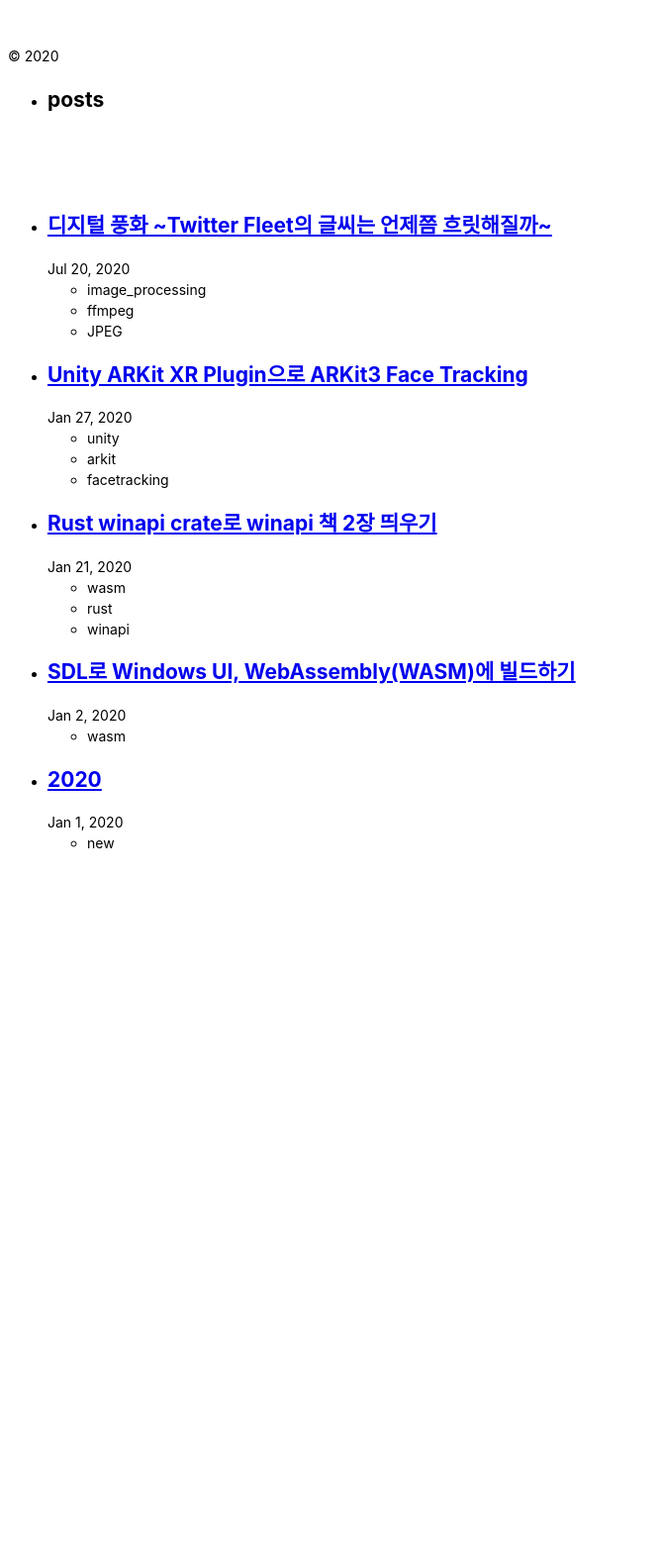
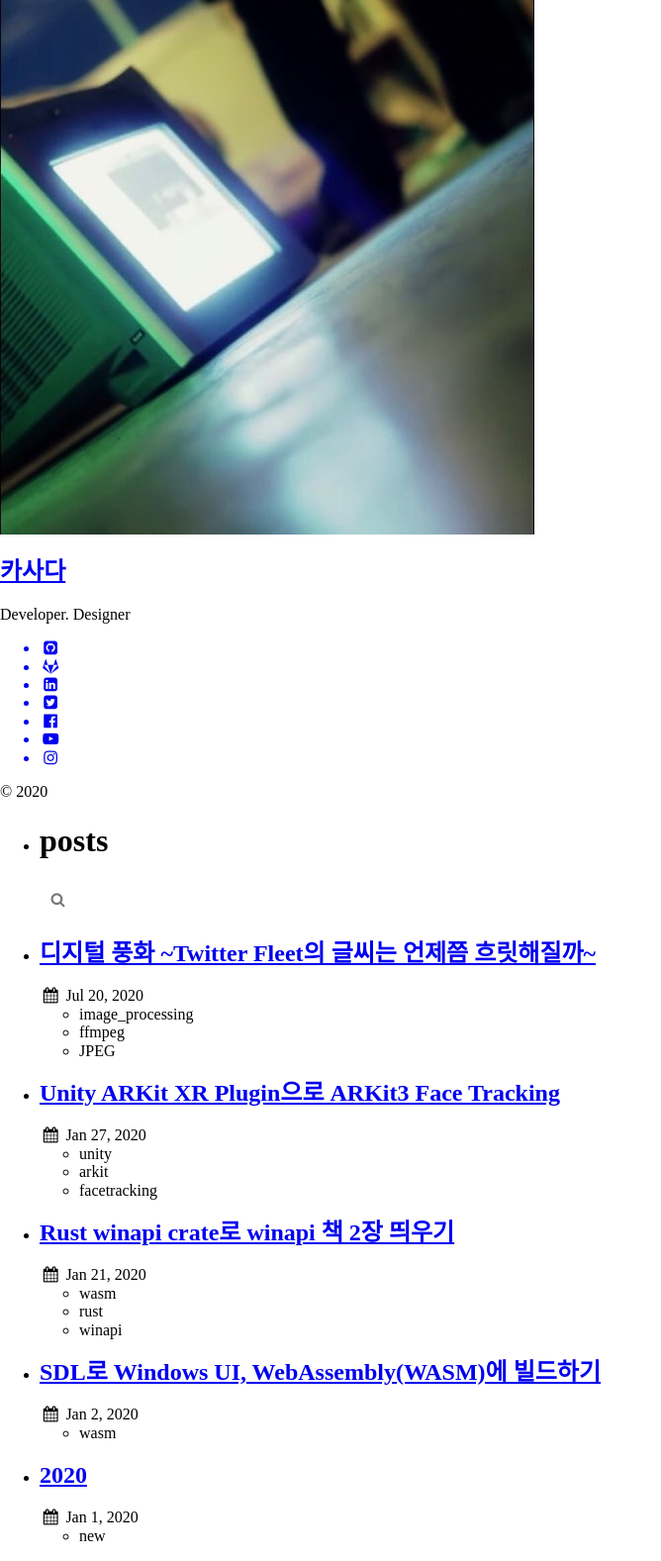
Before and after one commit to hyunjun529/hyunjun529.github.io, a Jekyll site: the page built from index.md, in a window 1280 px wide. Shown: the whole page at 99% size, without its empty margins (0-668 px from the left). Built offline with Jekyll 4.4.1, drawn with Linux system fonts in a browser that asks for light colours; before the commit the page ends 916 px from its top, so only the background shows below that.

Commit message:
:sparkles: fontello, tachyons 추가, _config.yml 개선

```diff
--- a/_config.yml
+++ b/_config.yml
@@ -32,11 +32,29 @@ google_analytics: UA-55359566-9
 
 # vaporwave
 vaporwave:
+  name: 카사다
+  tagline: Developer. Designer
+  profile_image: "assets/profile.png"
+
   search: true
+  sitemap: true
+  color: auto # light/dark/auto
 
-# Exclude from processing.
-# The following items will not be processed, by default. Create a custom list
-# to override the default setting.
+  html_lang: ko
+  date_format: "%b %-d, %Y"
+
+  analytics_id: UA-55359566-9
+
+  # generate social links in footer
+  social_links:
+    github:  hyunjun529
+    gitlab: jekyll
+    linkedIn: jekyll
+    twitter: zaq1qaz
+    facebook: jekyll
+    instagram: jekyll
+    youtube: jekyll
+
 exclude:
   - Gemfile
   - Gemfile.lock
@@ -45,5 +63,3 @@ exclude:
   - vendor/cache/
   - vendor/gems/
   - vendor/ruby/
-
-# Not Defaults
--- a/_includes/head.html
+++ b/_includes/head.html
@@ -1,9 +1,10 @@
 <meta charset="UTF-8">
-<meta name="viewport" content="width=device-width, initial-scale=1.0">
+<meta name="viewport" content="width=device-width, initial-scale=1">
 <meta http-equiv="X-UA-Compatible" content="ie=edge">
 
 {%- include favicon.html -%}
 
+<link rel="stylesheet" href="https://unpkg.com/tachyons@4.12.0/css/tachyons.min.css"/>
 <link rel="stylesheet" href="{{ "/assets/css/style.css" | relative_url }}">
 
 <title>{{ page.title | default: site.title }}</title>
--- a/_layouts/default.html
+++ b/_layouts/default.html
@@ -1,5 +1,5 @@
 <!DOCTYPE html>
-<html lang="{{ site.plainwhite.html_lang }}">
+<html lang="{{ site.vaporwave.html_lang }}">
 
 <head>
   {%- include head.html -%}
@@ -8,101 +8,73 @@
 <body>
   <main class="container">
     <section class="about">
-      <a href="{{ "/" | relative_url}}"><img src="{{site.baseurl }}/{{ site.plainwhite.portfolio_image }}" alt="{{ site.plainwhite.name }}"></a>
+      <a href="{{ "/" | relative_url}}"><img src="{{site.baseurl }}/{{ site.vaporwave.profile_image }}" alt="{{ site.vaporwave.name }}"></a>
       <h2 id="title">
-        <a href="{{ "/" | relative_url }}">{{ site.plainwhite.name }}</a>
+        <a href="{{ "/" | relative_url }}">{{ site.vaporwave.name }}</a>
       </h2>
-      <p class="tagline">{{ site.plainwhite.tagline }}</p>
+      <p class="tagline">{{ site.vaporwave.tagline }}</p>
       <ul class="social">
-        {%- if site.plainwhite.social_links.github -%}
-        <a href="https://github.com/{{ site.plainwhite.social_links.github }}" target="_blank">
+        {%- if site.vaporwave.social_links.github -%}
+        <a href="https://github.com/{{ site.vaporwave.social_links.github }}" target="_blank">
           <li>
-            <i class="icon-github-circled"></i>
+            <i class="icon-github-squared"></i>
           </li>
         </a>
         {%- endif -%}
-		{%- if site.plainwhite.social_links.gitlab -%}
-        <a href="https://gitlab.com/{{ site.plainwhite.social_links.gitlab }}" target="_blank">
+		    {%- if site.vaporwave.social_links.gitlab -%}
+        <a href="https://gitlab.com/{{ site.vaporwave.social_links.gitlab }}" target="_blank">
           <li>
             <i class="icon-gitlab"></i>
           </li>
         </a>
         {%- endif -%}
-        {%- if site.plainwhite.social_links.linkedIn -%}
-        <a href="https://www.linkedin.com/{{ site.plainwhite.social_links.linkedIn }}" target="_blank">
+        {%- if site.vaporwave.social_links.linkedIn -%}
+        <a href="https://www.linkedin.com/{{ site.vaporwave.social_links.linkedIn }}" target="_blank">
           <li>
             <i class="icon-linkedin-squared"></i>
           </li>
         </a>
         {%- endif -%}
-        {%- if site.plainwhite.social_links.twitter -%}
-        <a href="https://twitter.com/{{ site.plainwhite.social_links.twitter }}" target="_blank">
+        {%- if site.vaporwave.social_links.twitter -%}
+        <a href="https://twitter.com/{{ site.vaporwave.social_links.twitter }}" target="_blank">
           <li>
             <i class="icon-twitter-squared"></i>
           </li>
         </a>
         {%- endif -%}
-        {%- if site.plainwhite.social_links.instagram -%}
-        <a href="https://instagram.com/{{ site.plainwhite.social_links.instagram }}" target="_blank">
+        {%- if site.vaporwave.social_links.facebook -%}
+        <a href="https://facebook.com/{{ site.vaporwave.social_links.facebook }}" target="_blank">
+          <li>
+            <i class="icon-facebook-official"></i>
+          </li>
+        </a>
+        {%- endif -%}
+        {%- if site.vaporwave.social_links.youtube -%}
+        <a href="https://youtube.com/{{ site.vaporwave.social_links.youtube }}" target="_blank">
+          <li>
+            <i class="icon-youtube-play"></i>
+          </li>
+        </a>
+        {%- endif -%}
+        {%- if site.vaporwave.social_links.instagram -%}
+        <a href="https://instagram.com/{{ site.vaporwave.social_links.instagram }}" target="_blank">
           <li>
             <i class="icon-instagram"></i>
           </li>
         </a>
         {%- endif -%}
-        {%- if site.plainwhite.social_links.facebook -%}
-        <a href="https://facebook.com/{{ site.plainwhite.social_links.facebook }}" target="_blank">
-          <li>
-            <i class="icon-facebook-squared"></i>
-          </li>
-        </a>
-        {%- endif -%}
-        {%- if site.plainwhite.social_links.youtube -%}
-        <a href="https://youtube.com/{{ site.plainwhite.social_links.youtube }}" target="_blank">
-          <li>
-            <i class="icon-youtube"></i>
-          </li>
-        </a>
-        {%- endif -%}
-        {%- if site.plainwhite.social_links.pinterest -%}
-        <a href="https://pinterest.com/{{ site.plainwhite.social_links.pinterest }}" target="_blank">
-          <li>
-            <i class="icon-pinterest-squared"></i>
-          </li>
-        </a>
-        {%- endif -%}
-        {%- if site.plainwhite.social_links.dribbble -%}
-        <a href="https://dribbble.com/{{ site.plainwhite.social_links.dribbble }}" target="_blank">
-          <li>
-            <i class="icon-dribbble"></i>
-          </li>
-        </a>
-        {%- endif -%}
-        {%- if site.plainwhite.social_links.flickr -%}
-        <a href="https://flickr.com/{{ site.plainwhite.social_links.flickr }}" target="_blank">
+        {%- if site.vaporwave.social_links.flickr -%}
+        <a href="https://flickr.com/{{ site.vaporwave.social_links.flickr }}" target="_blank">
           <li>
             <i class="icon-flickr"></i>
           </li>
         </a>
         {%- endif -%}
-        {%- if site.plainwhite.social_links.telegram -%}
-        <a href=" https://t.me/{{ site.plainwhite.social_links.telegram }}" target="_blank">
-          <li>
-            <i class="icon-telegram"></i>
-          </li>
-        </a>
-        {%- endif -%}
-        {%- if site.plainwhite.social_links.soundcloud -%}
-        <a href=" https://soundcloud.com/{{ site.plainwhite.social_links.soundcloud }}" target="_blank">
-          <li>
-            <i class="icon-soundcloud"></i>
-          </li>
-        </a>
-        {%- endif -%}
       </ul>
-      {%- if site.plainwhite.navigation -%}
+      {%- if site.vaporwave.navigation -%}
       <nav class="navigation">
         <ul>
-          {% for link in site.plainwhite.navigation %}
+          {% for link in site.vaporwave.navigation %}
           <li>
             <a href="{{ link.url }}">{{ link.title }}</a>
           </li>
@@ -110,32 +82,21 @@
         </ul>
       </nav>
       {%- endif -%}
-      <p>&copy;
-        {{ "now" | date: "%Y" }}</p>
-      {%- if site.plainwhite.dark_mode -%}
-      <div>
-        <p>Dark Mode
-          <i class="icon-moon"></i>
-          <label class="switch">
-            <input type="checkbox" id="dark-mode-toggle">
-            <span class="slider round" onclick="toggleDarkMode()"></span>
-          </label>
-        </p>
-      </div>
-      <script type="text/javascript" src="{{ "/assets/js/darkmode.js" | relative_url }}"></script>
-      {%- endif -%}
+      <p>&copy; {{ "now" | date: "%Y" }}</p>
     </section>
+
     <section class="content">
       {{ content }}
     </section>
   </main>
-  {%- if site.plainwhite.analytics_id -%}
-  <script async src="https://www.googletagmanager.com/gtag/js?id={{ site.plainwhite.analytics_id }}"></script>
+
+  {%- if site.vaporwave.analytics_id -%}
+  <script async src="https://www.googletagmanager.com/gtag/js?id={{ site.vaporwave.analytics_id }}"></script>
   <script>
     window.dataLayer = window.dataLayer || [];
     function gtag() { dataLayer.push(arguments); }
     gtag('js', new Date());
-    gtag('config', '{{ site.plainwhite.analytics_id }}');
+    gtag('config', '{{ site.vaporwave.analytics_id }}');
   </script>
   {%- endif -%}
 
@@ -143,6 +104,7 @@
   <script src="{{ "/assets/js/simple-jekyll-search.min.js" | relative_url }}"></script>
   <script src="{{ "/assets/js/search.js" | relative_url }}"></script>
   {% endif %}
+
 </body>
 
 </html>
--- a/_sass/color.scss
+++ /dev/null
@@ -1,12 +0,0 @@
-// https://www.fabrizioduroni.it/2020/05/20/dark-mode-css-sass-scss.html
-
-@media (prefers-color-scheme: light) {
-    body {
-        background-color: white;
-        color: black;
-    }
-}
-
-@media (prefers-color-scheme: dark) {
-    @import "color/dark";
-}
--- /dev/null
+++ b/_sass/color/auto.scss
@@ -0,0 +1,11 @@
+@media (prefers-color-scheme: light) {
+    @import "light"
+}
+
+@media (prefers-color-scheme: dark) {
+    @import "dark"
+}
+
+@media (prefers-color-scheme: no-preference) {
+    @import "dark"
+}
--- /dev/null
+++ b/_sass/color/light.scss
@@ -0,0 +1,4 @@
+body {
+    background-color: white;
+    color: black;
+}
--- /dev/null
+++ b/_sass/fontello.scss
@@ -0,0 +1,69 @@
+@font-face {
+    font-family: 'fontello';
+    src: url('../font/fontello.eot?65067767');
+    src: url('../font/fontello.eot?65067767#iefix') format('embedded-opentype'),
+         url('../font/fontello.woff2?65067767') format('woff2'),
+         url('../font/fontello.woff?65067767') format('woff'),
+         url('../font/fontello.ttf?65067767') format('truetype'),
+         url('../font/fontello.svg?65067767#fontello') format('svg');
+    font-weight: normal;
+    font-style: normal;
+  }
+  /* Chrome hack: SVG is rendered more smooth in Windozze. 100% magic, uncomment if you need it. */
+  /* Note, that will break hinting! In other OS-es font will be not as sharp as it could be */
+  /*
+  @media screen and (-webkit-min-device-pixel-ratio:0) {
+    @font-face {
+      font-family: 'fontello';
+      src: url('../font/fontello.svg?65067767#fontello') format('svg');
+    }
+  }
+  */
+
+   [class^="icon-"]:before, [class*=" icon-"]:before {
+    font-family: "fontello";
+    font-style: normal;
+    font-weight: normal;
+    speak: never;
+
+    display: inline-block;
+    text-decoration: inherit;
+    width: 1em;
+    margin-right: .2em;
+    text-align: center;
+    /* opacity: .8; */
+
+    /* For safety - reset parent styles, that can break glyph codes*/
+    font-variant: normal;
+    text-transform: none;
+
+    /* fix buttons height, for twitter bootstrap */
+    line-height: 1em;
+
+    /* Animation center compensation - margins should be symmetric */
+    /* remove if not needed */
+    margin-left: .2em;
+
+    /* you can be more comfortable with increased icons size */
+    /* font-size: 120%; */
+
+    /* Font smoothing. That was taken from TWBS */
+    -webkit-font-smoothing: antialiased;
+    -moz-osx-font-smoothing: grayscale;
+
+    /* Uncomment for 3D effect */
+    /* text-shadow: 1px 1px 1px rgba(127, 127, 127, 0.3); */
+  }
+
+  .icon-search:before { content: '\e802'; } /* '' */
+  .icon-mail:before { content: '\e803'; } /* '' */
+  .icon-calendar:before { content: '\e844'; } /* '' */
+  .icon-youtube-play:before { content: '\f16a'; } /* '' */
+  .icon-stackoverflow:before { content: '\f16c'; } /* '' */
+  .icon-instagram:before { content: '\f16d'; } /* '' */
+  .icon-flickr:before { content: '\f16e'; } /* '' */
+  .icon-facebook-official:before { content: '\f230'; } /* '' */
+  .icon-gitlab:before { content: '\f296'; } /* '' */
+  .icon-github-squared:before { content: '\f300'; } /* '' */
+  .icon-twitter-squared:before { content: '\f304'; } /* '' */
+  .icon-linkedin-squared:before { content: '\f30c'; } /* '' */
--- a/_sass/plain.scss
+++ /dev/null
@@ -1,5 +0,0 @@
-body {
-    font-family: -apple-system,BlinkMacSystemFont,Segoe UI,Helvetica,Arial,sans-serif,Apple Color Emoji,Segoe UI Emoji;
-    font-size: 14px;
-    line-height: 1.5;
-}
--- a/_sass/search.scss
+++ b/_sass/search.scss
@@ -75,8 +75,7 @@ main {
         }
 
         &::before {
-          content: '\e805';
-          font-family: "fontello";
+          content: '▷';
           font-style: normal;
           display: inline-block;
           text-decoration: inherit;
--- a/assets/css/style.scss
+++ b/assets/css/style.scss
@@ -1,9 +1,15 @@
 ---
 ---
 
-@import "plain";
+@import "fontello";
 
-@import "color";
+{% if site.vaporwave.color == "dark" %}
+  @import "color/dark";
+{% elsif site.vaporwave.color == "light" %}
+  @import "color/light";
+{% elsif site.vaporwave.color == "auto" or site.vaporwave == false %}
+  @import "color/auto";
+{% endif %}
 
 {% if site.vaporwave.search %}
   @import "search";
```
Also changed, not shown: sitemap.xml (added, +25 -0 lines), assets/font/fontello.ttf (added), assets/font/fontello.woff (added), assets/font/fontello.woff2 (added), assets/profile.png (added), 2 other files.
